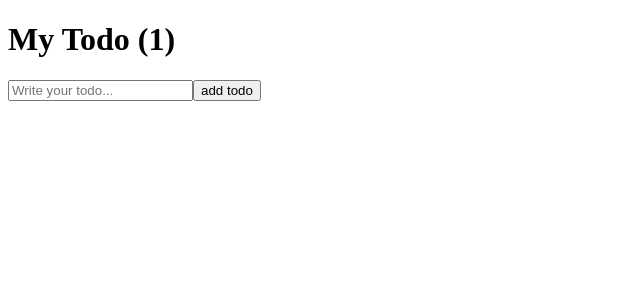
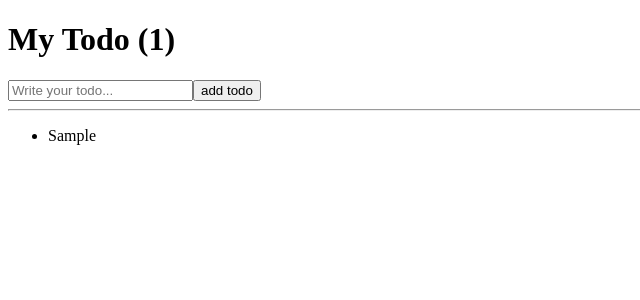
Before and after one commit to seungrye/nomadcoders.movie-web-service, a React (Create React App) app: page / in a window 1280 px wide. Both pictures are taken after typing "Sample" into the empty fields and a click on the button "add todo". Shown: the top 300 px of the page, without its empty margins (0-640 px from the left). Built offline with nearby package versions, Linux system fonts and the light colour scheme.

Commit message:
show todo list on screen

```diff
--- a/src/App.js
+++ b/src/App.js
@@ -27,6 +27,10 @@
         />
         <button>add todo</button>
       </form>
+      <hr />
+      <ul>
+        {todos.map((item, index) => <li key={index}>{item}</li>)}
+      </ul>
     </div>
   );
 }
```
